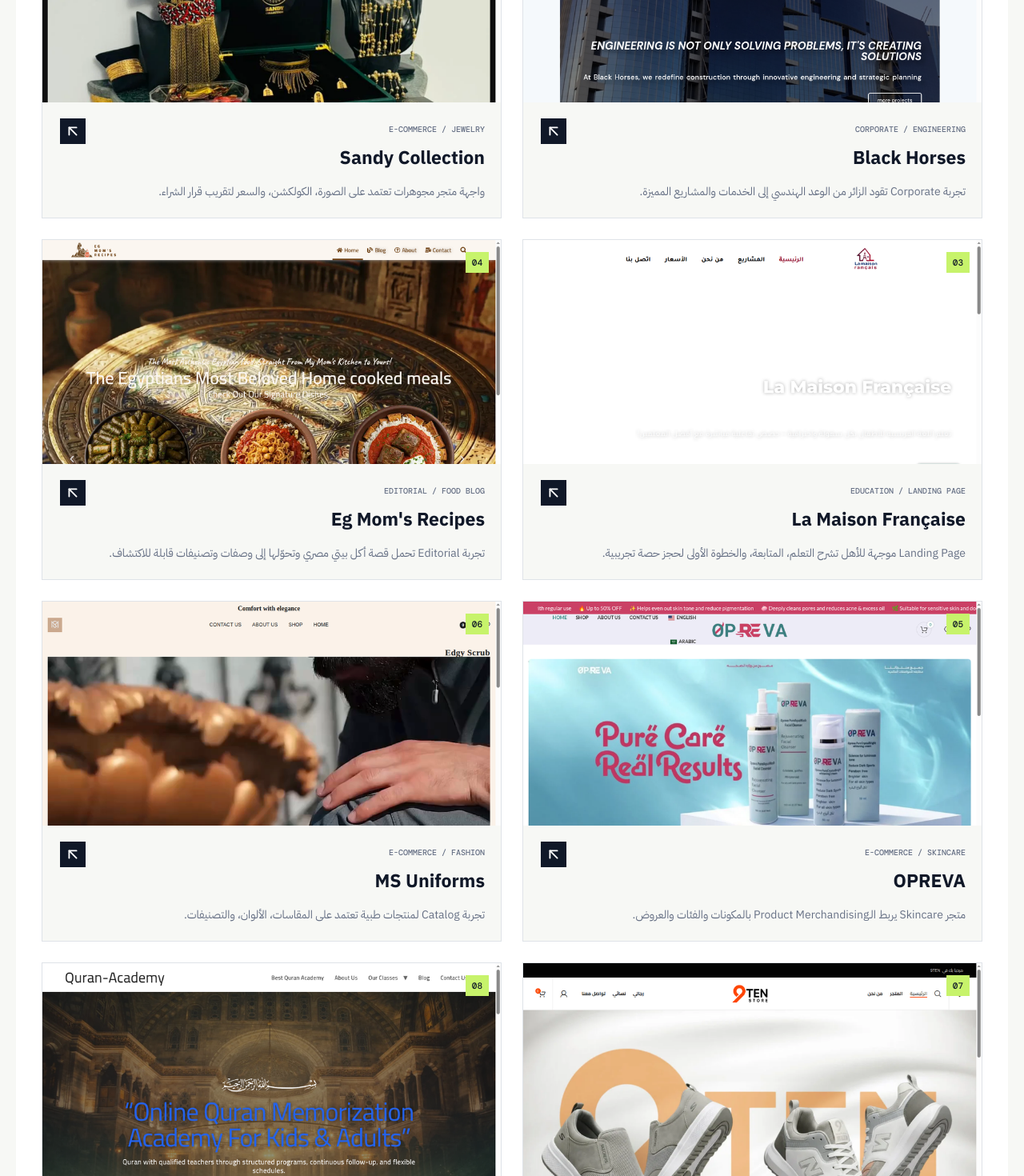
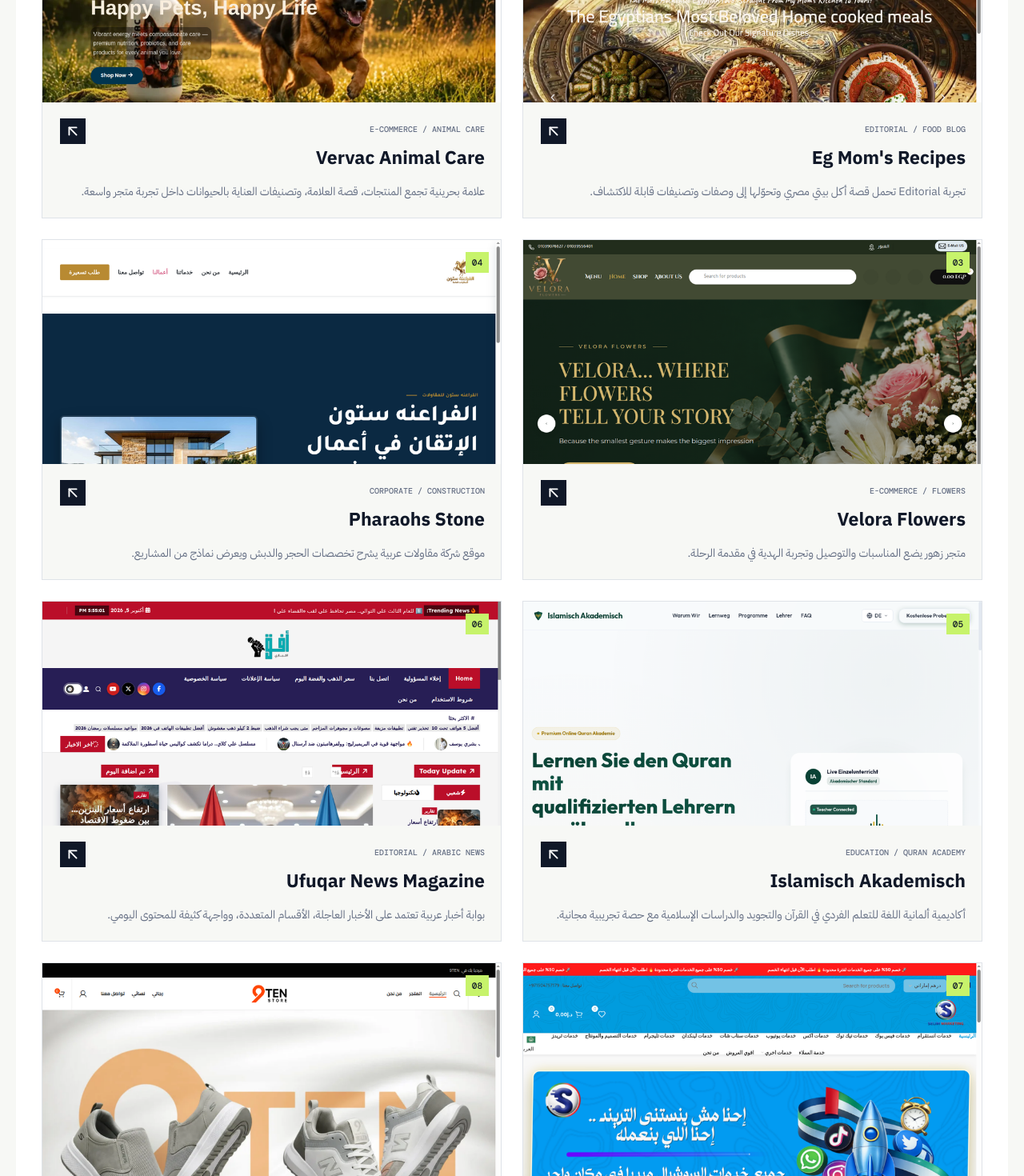
Before and after one commit to aliabdelazim7/CARTMAKERS, a React (Vite) app: page / in a window 1280 px wide. Shown: the part 5220-6690 px from the top of the page at 80% size. Built offline with nearby package versions, Linux system fonts and the light colour scheme.

Commit message:
Prioritize requested portfolio projects

```diff
--- a/src/main.jsx
+++ b/src/main.jsx
@@ -18,21 +18,22 @@
   { id:'photo', name:'Product Photography', price:0, note:'تصوير المنتجات — تسعير حسب العدد والموقع' }
 ];
 const projects = [
+  {slug:'eg-moms-recipes',title:"Eg Mom's Recipes",category:'Editorial / Food Blog',tag:'مجلة وصفات مصرية',image:'/portfolio/eg-moms-recipes.webp',url:'https://egmomrecipes.unaux.com/?i=1',summary:'تجربة Editorial تحمل قصة أكل بيتي مصري وتحوّلها إلى وصفات وتصنيفات قابلة للاكتشاف.',brief:'مدونة أكل تعتمد على الهوية والثقافة قبل الوصفة: قصة، أطباق مميزة، Blog، وتصنيفات واضحة للتصفح.',insight:'القيمة ليست في الوصفة وحدها؛ في الإحساس بالبيت والذاكرة الذي يجعل القارئ يريد العودة.',features:['Hero قصصي','Signature dishes','Blog وتصنيفات وصفات','هوية مصرية دافئة']},
+  {slug:'vervac',title:'Vervac Animal Care',category:'E-commerce / Animal Care',tag:'رعاية الحيوانات في الخليج',image:'/portfolio/vervac.webp',url:'https://vervac.com/',summary:'علامة بحرينية تجمع المنتجات، قصة العلامة، وتصنيفات العناية بالحيوانات داخل تجربة متجر واسعة.',brief:'موقع Animal Care يربط بين Shop وPortfolio categories وقصة الشركة والمقالات التعليمية، مع مسارات واضحة للشراء.',insight:'المحتوى التعليمي وقصة العلامة يرفعان الثقة في فئة تحتاج شرحًا قبل اختيار المنتج.',features:['Product category portfolio','Brand story sections','Shop وAccount وCart','Blog وInformation Academy']},
+  {slug:'velora',title:'Velora Flowers',category:'E-commerce / Flowers',tag:'متجر زهور ومناسبات',image:'/portfolio/velora.webp',url:'https://velora-eg.online/',summary:'متجر زهور يضع المناسبات والتوصيل وتجربة الهدية في مقدمة الرحلة.',brief:'تجربة متجر WooCommerce-style للزهور، تبدأ من Hero عاطفي ثم Shop by Occasion، المنتجات، والـCart.',insight:'التقسيم حسب المناسبة يبيع السياق قبل المنتج، وهو مدخل مناسب لطلبات الهدايا.',features:['Occasion-led merchandising','Fresh flowers positioning','EGP cart flow','Shop وWishlist']},
+  {slug:'pharaohs-stone',title:'Pharaohs Stone',category:'Corporate / Construction',tag:'مقاولات الحجر والدبش',image:'/portfolio/pharaohs-stone.webp',url:'https://pharaohsstone.com/',summary:'موقع شركة مقاولات عربية يشرح تخصصات الحجر والدبش ويعرض نماذج من المشاريع.',brief:'موقع Corporate يعتمد على Hero قوي، تقسيم الخدمات، نبذة عن الشركة، ومشاريع سابقة تقود إلى طلب التسعيرة.',insight:'ترتيب الخدمات والمشاريع حول الثقة يجعل الخدمة الإنشائية الملموسة مفهومة حتى قبل المكالمة.',features:['Arabic RTL corporate site','Services taxonomy','Project showcase','Quote وWhatsApp CTAs']},
+  {slug:'islamisch-akademisch',title:'Islamisch Akademisch',category:'Education / Quran Academy',tag:'Premium Online Quran Academy',image:'/portfolio/islamisch-akademisch.webp',url:'https://islamisch-akademisch.com',summary:'أكاديمية ألمانية اللغة للتعلم الفردي في القرآن والتجويد والدراسات الإسلامية مع حصة تجريبية مجانية.',brief:'Landing Page عالية الوضوح تستهدف الأهالي والبالغين، وتجمع البرامج، المعلمين، الـFAQ، ونموذج تقييم مجاني في مسار واحد.',insight:'الـLead Form هنا جزء من المنتج نفسه: يجمع بيانات الطالب والبرنامج واللغة قبل بداية المحادثة.',features:['German-first experience','Five learning programs','Free assessment CTA','Teacher matching وLead form']},
+  {slug:'ufuqar',title:'Ufuqar News Magazine',category:'Editorial / Arabic News',tag:'مجلة إخبارية عربية',image:'/portfolio/ufuqar.webp',url:'https://ufuqar.com/',summary:'بوابة أخبار عربية تعتمد على الأخبار العاجلة، الأقسام المتعددة، وواجهة كثيفة للمحتوى اليومي.',brief:'موقع Editorial RTL يجمع الأخبار الرائجة، الأقسام، المقالات، أسعار الذهب والفضة، وروابط السياسات في تجربة واحدة.',insight:'في المواقع الإخبارية، التحدي ليس إضافة محتوى أكثر؛ بل ترتيب الأولويات حتى يعرف القارئ أين يبدأ وما الذي يتابع.',features:['RTL editorial structure','Trending news strip','تصنيفات متعددة','Gold & Silver tables']},
+  {slug:'selim-marketing',title:'Selim Marketing',category:'Marketing Services / E-commerce',tag:'متجر خدمات تسويق',image:'/portfolio/selim-marketing.webp',url:'https://selimmarketing.com',summary:'متجر عربي للخدمات التسويقية يقسم العرض حسب المنصة ويقرب الخدمة من قرار الشراء.',brief:'واجهة Commerce لخدمات السوشيال والتصميم والمونتاج، مع تصنيفات حسب المنصة، عروض، Cart، وحسابات العملاء.',insight:'فصل الخدمات حسب المنصة يحوّل عرضًا واسعًا مثل Social Marketing إلى اختيارات قابلة للفهم والشراء.',features:['Arabic RTL storefront','Platform-based categories','Offers وProduct cards','Cart وWishlist وAccount']},
+  {slug:'9ten',title:'9TEN Store',category:'E-commerce / Footwear',tag:'متجر أحذية عربي',image:'/portfolio/9ten.webp',url:'https://9tenstore-eg.com',summary:'متجر RTL للأحذية يقسم التجربة إلى رجالي ونسائي ويقود إلى المنتجات الجديدة.',brief:'واجهة عربية مباشرة تضع التصنيفات والمنتجات والعروض في مركز التجربة، مع قنوات تواصل وسياسات واضحة.',insight:'التصنيف البسيط—رجالي/نسائي—يختصر أول قرار للزائر ويترك له مساحة لاستكشاف المنتج.',features:['RTL navigation','Men / Women taxonomy','Sale pricing','سياسات واستبدال وتواصل']},
   {slug:'black-horses',title:'Black Horses',category:'Corporate / Engineering',tag:'موقع شركة هندسية',image:'/portfolio/black-horses.webp',url:'https://blackhorses.sa/',summary:'تجربة Corporate تقود الزائر من الوعد الهندسي إلى الخدمات والمشاريع المميزة.',brief:'موقع شركة مقاولات وهندسة يعتمد على Hero بصري قوي، تقسيم خدمات واضح، ومشاريع حقيقية كمدخل للثقة.',insight:'المشروع يوضح كيف تجعل صور المشاريع والبنية المعلوماتية شركة خدمات تبدو ملموسة وقابلة للتصديق.',features:['Hero بصري قوي','Featured Projects','خدمات هندسية مصنفة','صفحة Portfolio مستقلة']},
   {slug:'sandy-collection',title:'Sandy Collection',category:'E-commerce / Jewelry',tag:'متجر مجوهرات',image:'/portfolio/sandy-collection.webp',url:'https://sandy-collection.com',summary:'واجهة متجر مجوهرات تعتمد على الصورة، الكولكشن، والسعر لتقريب قرار الشراء.',brief:'متجر D2C يعرض الكولكشن والـBest Sellers مع Wishlist وQuick View وCart لتقليل المسافة بين الإعجاب والشراء.',insight:'عندما يكون المنتج بصريًا، ترتيب الصور والكولكشن أهم من كثرة الكلام—وهو ما يظهر في التجربة.',features:['Merchandising بصري','Product cards مع أسعار وعروض','Cart وWishlist','Shop وCategories']},
   {slug:'la-maison-francaise',title:'La Maison Française',category:'Education / Landing Page',tag:'أكاديمية لغة',image:'/portfolio/la-maison-francaise.webp',url:'https://lamaisonfrançaise.com',summary:'Landing Page موجهة للأهل تشرح التعلم، المتابعة، والخطوة الأولى لحجز حصة تجريبية.',brief:'تجربة تعليمية تستهدف أولياء الأمور برسالة محددة، CTA للحصة المجانية، ومحتوى يشرح البرامج والفئات العمرية.',insight:'الـLanding الجيد لا يبيع الحصة فقط؛ يزيل قلق ولي الأمر حول المتابعة، المستوى، وطريقة التعلم.',features:['Audience واضح: الأطفال والأهل','Free-trial CTA','شرح البرامج والمراحل','تواصل مباشر عبر WhatsApp']},
-  {slug:'eg-moms-recipes',title:"Eg Mom's Recipes",category:'Editorial / Food Blog',tag:'مجلة وصفات مصرية',image:'/portfolio/eg-moms-recipes.webp',url:'https://egmomrecipes.unaux.com/?i=1',summary:'تجربة Editorial تحمل قصة أكل بيتي مصري وتحوّلها إلى وصفات وتصنيفات قابلة للاكتشاف.',brief:'مدونة أكل تعتمد على الهوية والثقافة قبل الوصفة: قصة، أطباق مميزة، Blog، وتصنيفات واضحة للتصفح.',insight:'القيمة ليست في الوصفة وحدها؛ في الإحساس بالبيت والذاكرة الذي يجعل القارئ يريد العودة.',features:['Hero قصصي','Signature dishes','Blog وتصنيفات وصفات','هوية مصرية دافئة']},
   {slug:'opreva',title:'OPREVA',category:'E-commerce / Skincare',tag:'متجر عناية بالبشرة',image:'/portfolio/opreva.webp',url:'https://opreva-eg.com/',summary:'متجر Skincare يربط الـProduct Merchandising بالمكونات والفئات والعروض.',brief:'واجهة تعرض المنتجات والعروض، ثم تساعد الزائر على فهم الفئات والمكونات قبل الوصول إلى الشراء.',insight:'شرح المكوّن بجانب المنتج يقلل الحيرة ويحوّل لغة skincare المعقدة إلى قرار أبسط.',features:['Sale merchandising','Categories: Face / Body / Hair','Ingredient-led sections','Cart وWishlist']},
   {slug:'ms-uniforms',title:'MS Uniforms',category:'E-commerce / Fashion',tag:'متجر يونيفورم طبي',image:'/portfolio/ms-uniforms.webp',url:'https://ms-uniforms.com/',summary:'تجربة Catalog لمنتجات طبية تعتمد على المقاسات، الألوان، والتصنيفات.',brief:'متجر يقدّم ملابس طبية كمنتج Fashion/Utility مع خيارات مقاسات وألوان ومسارات Shop واضحة.',insight:'في المنتجات القابلة للتنوع، UX الاختيار—المقاس واللون والنوع—جزء من البيع نفسه.',features:['Categories واضحة','Sizes وColors','Product options','Shop وCart']},
-  {slug:'9ten',title:'9TEN Store',category:'E-commerce / Footwear',tag:'متجر أحذية عربي',image:'/portfolio/9ten.webp',url:'https://9tenstore-eg.com',summary:'متجر RTL للأحذية يقسم التجربة إلى رجالي ونسائي ويقود إلى المنتجات الجديدة.',brief:'واجهة عربية مباشرة تضع التصنيفات والمنتجات والعروض في مركز التجربة، مع قنوات تواصل وسياسات واضحة.',insight:'التصنيف البسيط—رجالي/نسائي—يختصر أول قرار للزائر ويترك له مساحة لاستكشاف المنتج.',features:['RTL navigation','Men / Women taxonomy','Sale pricing','سياسات واستبدال وتواصل']},
   {slug:'quran-academy',title:'Quran Academy',category:'Education / Landing Page',tag:'أكاديمية تعليم أونلاين',image:'/portfolio/quran-academy.webp',url:'https://quranacademyy.com/',summary:'Landing Page طويلة تشرح البرامج التعليمية وتضع التسجيل في مقدمة الرحلة.',brief:'موقع تعليمي يشرح البرامج والفئات، يدعم الثقة بالمحتوى، ويكرر CTA التسجيل في نقاط مناسبة.',insight:'الخدمات التعليمية تحتاج شرحًا وطمأنة قبل الـCTA؛ المحتوى هنا يقوم بدور المبيعات والتعريف معًا.',features:['Hero + Enroll CTA','برامج مصنفة','تعريف بالخدمات','محتوى طويل يدعم القرار']},
-  {slug:'ufuqar',title:'Ufuqar News Magazine',category:'Editorial / Arabic News',tag:'مجلة إخبارية عربية',image:'/portfolio/ufuqar.webp',url:'https://ufuqar.com/',summary:'بوابة أخبار عربية تعتمد على الأخبار العاجلة، الأقسام المتعددة، وواجهة كثيفة للمحتوى اليومي.',brief:'موقع Editorial RTL يجمع الأخبار الرائجة، الأقسام، المقالات، أسعار الذهب والفضة، وروابط السياسات في تجربة واحدة.',insight:'في المواقع الإخبارية، التحدي ليس إضافة محتوى أكثر؛ بل ترتيب الأولويات حتى يعرف القارئ أين يبدأ وما الذي يتابع.',features:['RTL editorial structure','Trending news strip','تصنيفات متعددة','Gold & Silver tables']},
-  {slug:'selim-marketing',title:'Selim Marketing',category:'Marketing Services / E-commerce',tag:'متجر خدمات تسويق',image:'/portfolio/selim-marketing.webp',url:'https://selimmarketing.com',summary:'متجر عربي للخدمات التسويقية يقسم العرض حسب المنصة ويقرب الخدمة من قرار الشراء.',brief:'واجهة Commerce لخدمات السوشيال والتصميم والمونتاج، مع تصنيفات حسب المنصة، عروض، Cart، وحسابات العملاء.',insight:'فصل الخدمات حسب المنصة يحوّل عرضًا واسعًا مثل Social Marketing إلى اختيارات قابلة للفهم والشراء.',features:['Arabic RTL storefront','Platform-based categories','Offers وProduct cards','Cart وWishlist وAccount']},
-  {slug:'islamisch-akademisch',title:'Islamisch Akademisch',category:'Education / Quran Academy',tag:'Premium Online Quran Academy',image:'/portfolio/islamisch-akademisch.webp',url:'https://islamisch-akademisch.com',summary:'أكاديمية ألمانية اللغة للتعلم الفردي في القرآن والتجويد والدراسات الإسلامية مع حصة تجريبية مجانية.',brief:'Landing Page عالية الوضوح تستهدف الأهالي والبالغين، وتجمع البرامج، المعلمين، الـFAQ، ونموذج تقييم مجاني في مسار واحد.',insight:'الـLead Form هنا جزء من المنتج نفسه: يجمع بيانات الطالب والبرنامج واللغة قبل بداية المحادثة.',features:['German-first experience','Five learning programs','Free assessment CTA','Teacher matching وLead form']},
-  {slug:'pharaohs-stone',title:'Pharaohs Stone',category:'Corporate / Construction',tag:'مقاولات الحجر والدبش',image:'/portfolio/pharaohs-stone.webp',url:'https://pharaohsstone.com/',summary:'موقع شركة مقاولات عربية يشرح تخصصات الحجر والدبش ويعرض نماذج من المشاريع.',brief:'موقع Corporate يعتمد على Hero قوي، تقسيم الخدمات، نبذة عن الشركة، ومشاريع سابقة تقود إلى طلب التسعيرة.',insight:'ترتيب الخدمات والمشاريع حول الثقة يجعل الخدمة الإنشائية الملموسة مفهومة حتى قبل المكالمة.',features:['Arabic RTL corporate site','Services taxonomy','Project showcase','Quote وWhatsApp CTAs']},
-  {slug:'velora',title:'Velora Flowers',category:'E-commerce / Flowers',tag:'متجر زهور ومناسبات',image:'/portfolio/velora.webp',url:'https://velora-eg.online/',summary:'متجر زهور يضع المناسبات والتوصيل وتجربة الهدية في مقدمة الرحلة.',brief:'تجربة متجر WooCommerce-style للزهور، تبدأ من Hero عاطفي ثم Shop by Occasion، المنتجات، والـCart.',insight:'التقسيم حسب المناسبة يبيع السياق قبل المنتج، وهو مدخل مناسب لطلبات الهدايا.',features:['Occasion-led merchandising','Fresh flowers positioning','EGP cart flow','Shop وWishlist']},
-  {slug:'vervac',title:'Vervac Animal Care',category:'E-commerce / Animal Care',tag:'رعاية الحيوانات في الخليج',image:'/portfolio/vervac.webp',url:'https://vervac.com/',summary:'علامة بحرينية تجمع المنتجات، قصة العلامة، وتصنيفات العناية بالحيوانات داخل تجربة متجر واسعة.',brief:'موقع Animal Care يربط بين Shop وPortfolio categories وقصة الشركة والمقالات التعليمية، مع مسارات واضحة للشراء.',insight:'المحتوى التعليمي وقصة العلامة يرفعان الثقة في فئة تحتاج شرحًا قبل اختيار المنتج.',features:['Product category portfolio','Brand story sections','Shop وAccount وCart','Blog وInformation Academy']},
-  {slug:'shopping-online-store',title:'Shopping Online Store',category:'E-commerce / Outdoor',tag:'معدات تخييم ومغامرات',image:'/portfolio/shopping-online-store.webp',url:'https://shopping-online-store.com/',summary:'متجر عربي لمعدات التخييم والمغامرات يعرض المنتجات والأسعار ومحتوى يساعد على الاختيار.',brief:'واجهة Commerce تجمع Hero للمغامرة، Catalog بمنتجات EGP، Blog، وتواصل، مع تنبيه واضح أن النسخة الحالية Test Store.',insight:'الـContent هنا ليس إضافة جانبية؛ مقالات التخييم تساعد الزائر على فهم المنتج قبل إضافته للسلة.',features:['Arabic storefront','Outdoor product catalog','EGP pricing','Blog + shop journey']},];
+  {slug:'shopping-online-store',title:'Shopping Online Store',category:'E-commerce / Outdoor',tag:'معدات تخييم ومغامرات',image:'/portfolio/shopping-online-store.webp',url:'https://shopping-online-store.com/',summary:'متجر عربي لمعدات التخييم والمغامرات يعرض المنتجات والأسعار ومحتوى يساعد على الاختيار.',brief:'واجهة Commerce تجمع Hero للمغامرة، Catalog بمنتجات EGP، Blog، وتواصل، مع تنبيه واضح أن النسخة الحالية Test Store.',insight:'الـContent هنا ليس إضافة جانبية؛ مقالات التخييم تساعد الزائر على فهم المنتج قبل إضافته للسلة.',features:['Arabic storefront','Outdoor product catalog','EGP pricing','Blog + shop journey']},
+];
 
 function ProjectPage({project}){
   if(!project) return <><header className="nav shell"><a className="brand" href="/"><img src="/assets/cartmakers-symbol.svg"/><span>Cart<span>Makers</span></span></a></header><main className="project-not-found shell"><h1>المشروع غير موجود.</h1><a className="button primary" href="/#portfolio">ارجع للبورتفوليو <ArrowLeft size={18}/></a></main></>;
```
